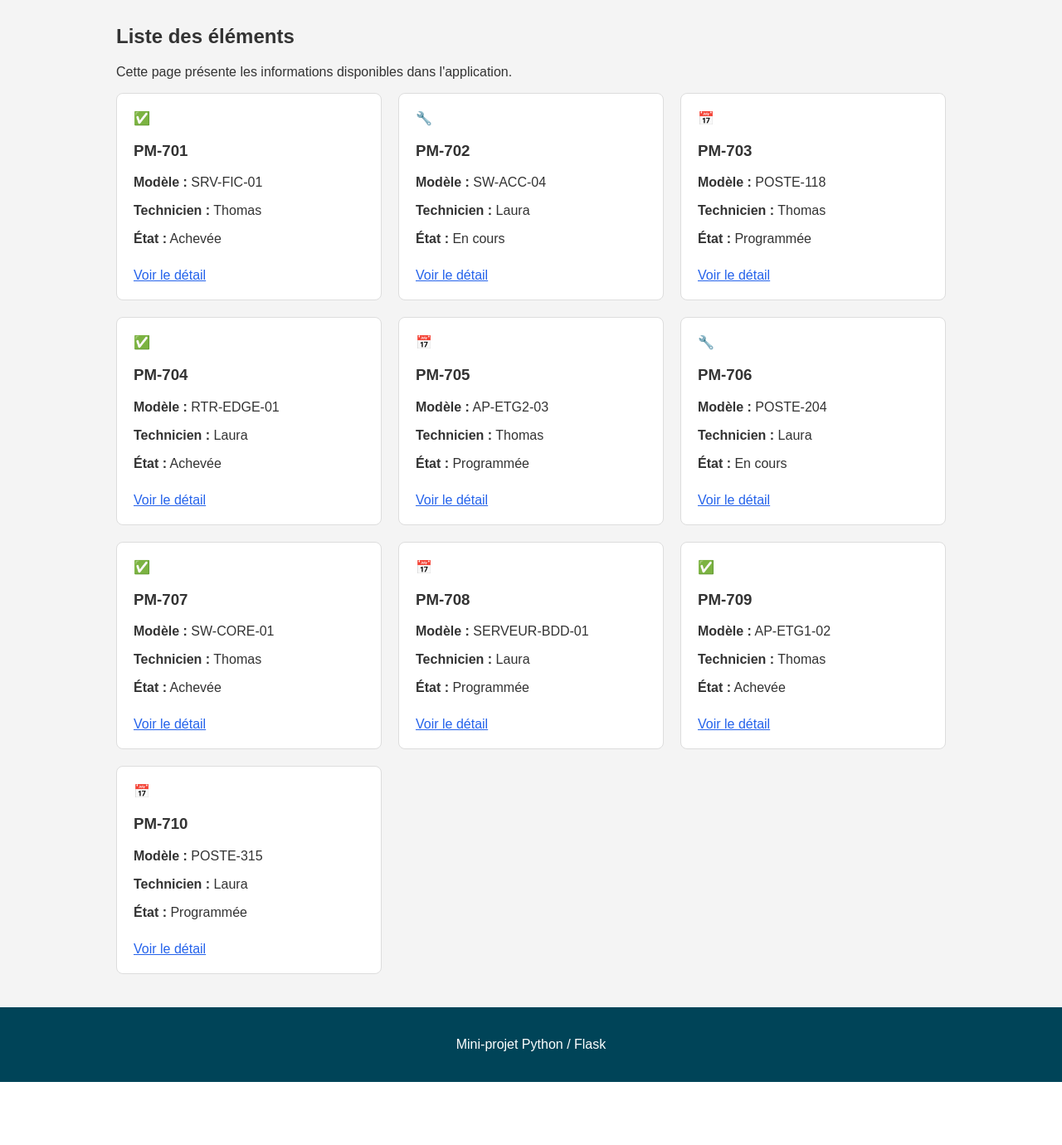
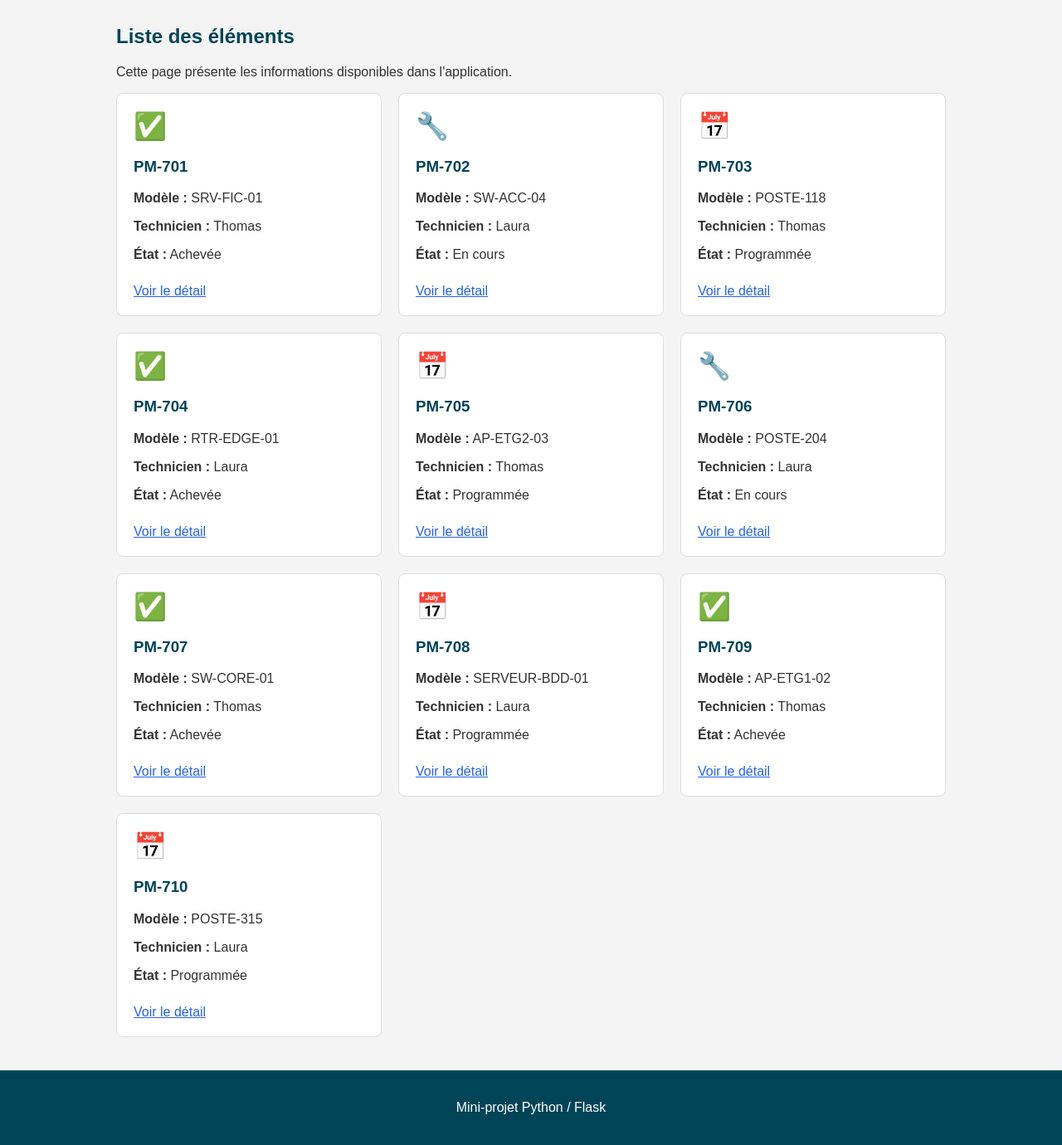
Before and after one commit to Nenell20/Gestion-materiel-groupe-5, a Flask app: page / in a window 1280 px wide. Shown: the part 95-1475 px from the top of the page at 83% size. Before the commit the page ends 1399 px from the top, so only its background shows below. Run offline with Flask 3, Linux system fonts and the light colour scheme.

Commit message:
modification du css

```diff
--- a/static/style.css
+++ b/static/style.css
@@ -26,6 +26,10 @@ main {
     padding: 0 20px;
 }
 
+main h2 {
+    color: #004458;
+}
+
 .liste {
     display: grid;
     grid-template-columns: repeat(3, 1fr);
@@ -38,6 +42,14 @@ main {
     padding: 20px;
     border-radius: 8px;
     border: 1px solid #ddd;
+}
+
+.carte h3 {
+    color: #004458;
+}
+
+.icone {
+    font-size: 2em;
 }
 
 .carte a {
```
